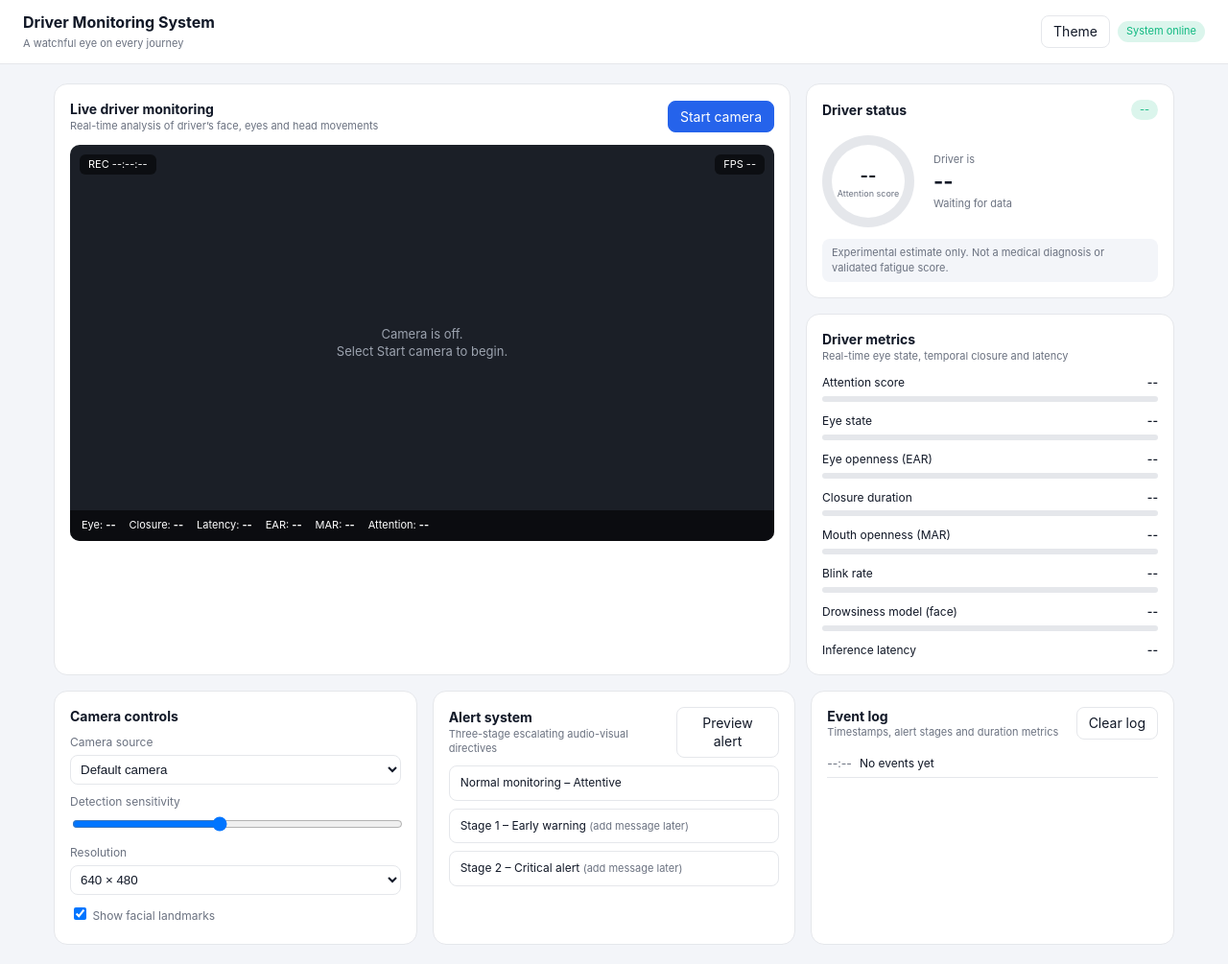
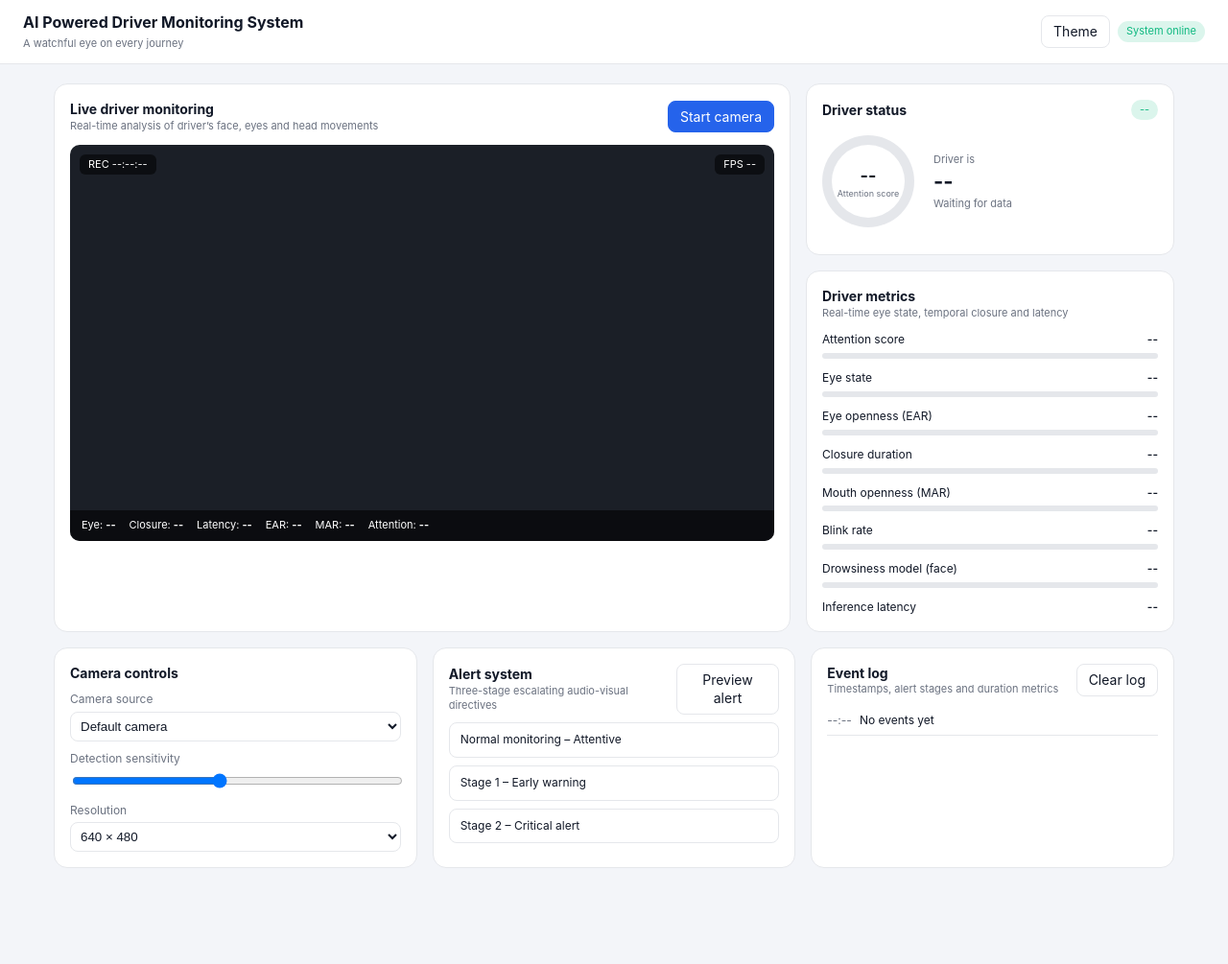
Before and after one commit to alikhan1685/AI-Powered-Driver-Safety-Monitoring-System, a plain HTML site: page index.html in a window 1280 px wide. Shown: the whole page at 96% size. After the commit the page ends 925 px from the top, so only its background shows below. Drawn offline with nearby package versions, Linux system fonts and the light colour scheme.

Commit message:
fix eror and update html file

```diff
--- a/index.html
+++ b/index.html
@@ -51,7 +51,7 @@ select,input[type=range]{width:100%}select{padding:6px;border-radius:8px;border:
 </head>
 <body>
 <header>
-  <div><h1>Driver Monitoring System</h1><small>A watchful eye on every journey</small></div>
+  <div><h1>AI Powered Driver Monitoring System</h1><small>A watchful eye on every journey</small></div>
   <div class="row"><button id="theme" aria-label="Toggle theme">Theme</button><span class="pill">System online</span></div>
 </header>
 
@@ -64,7 +64,6 @@ select,input[type=range]{width:100%}select{padding:6px;border-radius:8px;border:
     <div class="video">
       <video id="video" autoplay playsinline muted></video>
       <canvas id="overlay"></canvas>
-      <div class="empty" id="empty">Camera is off.<br>Select Start camera to begin.</div>
       <span class="tag" style="left:10px" id="rec">REC --:--:--</span>
       <span class="tag" style="right:10px" id="fps">FPS --</span>
       <div class="bar"><span>Eye: <b data-k="eyeState">--</b></span><span>Closure: <b data-k="closure">--</b></span><span>Latency: <b data-k="latency">--</b></span><span>EAR: <b data-k="ear">--</b></span><span>MAR: <b data-k="mar">--</b></span><span>Attention: <b data-k="attention">--</b></span></div>
@@ -78,8 +77,7 @@ select,input[type=range]{width:100%}select{padding:6px;border-radius:8px;border:
         <div class="ring" id="ring"><div><span><span id="score">--</span><small>Attention score</small></span></div></div>
         <div><div class="sub">Driver is</div><div id="state">--</div><div class="sub" id="advice">Waiting for data</div></div>
       </div>
-      <div class="note">Experimental estimate only. Not a medical diagnosis or validated fatigue score.</div>
-    </section>
+        </section>
 
     <section class="card">
       <h2>Driver metrics</h2><div class="sub">Real-time eye state, temporal closure and latency</div>
@@ -100,14 +98,13 @@ select,input[type=range]{width:100%}select{padding:6px;border-radius:8px;border:
       <label for="src">Camera source</label><select id="src"><option>Default camera</option></select>
       <label for="sens">Detection sensitivity</label><input id="sens" type="range" min="1" max="10" value="5">
       <label for="res">Resolution</label><select id="res"><option>640 &times; 480</option><option>1280 &times; 720</option></select>
-      <label><input type="checkbox" id="lm" checked> Show facial landmarks</label>
     </section>
 
     <section class="card">
       <div class="row"><div><h2>Alert system</h2><div class="sub">Three-stage escalating audio-visual directives</div></div><button id="prev">Preview alert</button></div>
       <div class="stage" id="s0">Normal monitoring &ndash; Attentive</div>
-      <div class="stage" id="s1">Stage 1 &ndash; Early warning <span class="sub">(add message later)</span></div>
-      <div class="stage" id="s2">Stage 2 &ndash; Critical alert <span class="sub">(add message later)</span></div>
+      <div class="stage" id="s1">Stage 1 &ndash; Early warning <span class="sub"></span></div>
+      <div class="stage" id="s2">Stage 2 &ndash; Critical alert <span class="sub"></span></div>
     </section>
 
     <section class="card">
```
